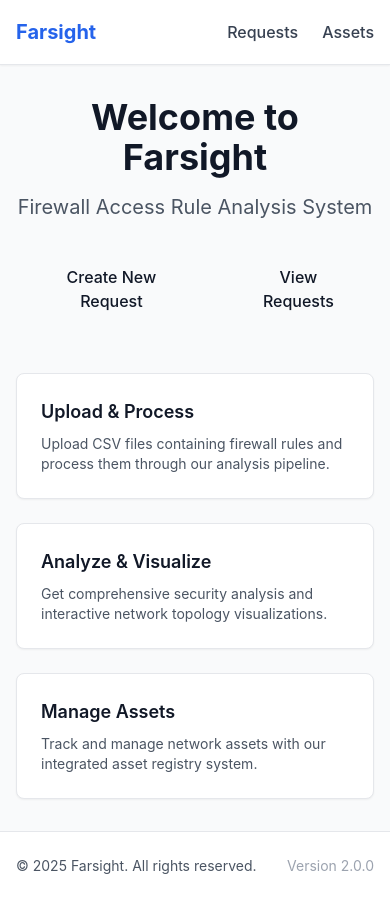
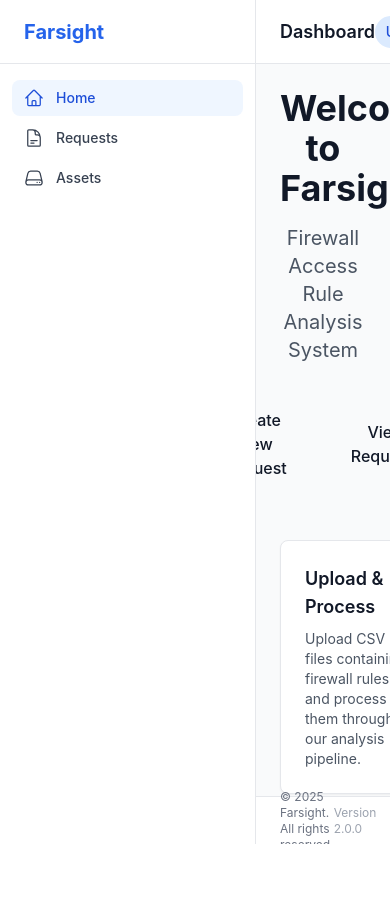
Before and after one commit to FarsightHQ/farsight, a Vue app in the folder frontend/: page / in a window 390 px wide. After the commit the page ends 844 px from the top, so only its background shows below. Built offline with nearby package versions, Linux system fonts and the light colour scheme.

Commit message:
feat: Add initial frontend structure with README, layout components, and responsive design enhancements

```diff
--- a/frontend/src/App.vue
+++ b/frontend/src/App.vue
@@ -1,5 +1,5 @@
 <template>
-  <div id="app" class="min-h-screen bg-gray-50">
+  <div id="app" class="h-screen overflow-hidden bg-gray-50">
     <AppLayout>
       <router-view />
     </AppLayout>
--- a/frontend/src/components/layout/AppFooter.vue
+++ b/frontend/src/components/layout/AppFooter.vue
@@ -1,9 +1,13 @@
 <template>
-  <footer class="bg-white border-t border-gray-200 mt-auto">
-    <div class="container mx-auto px-4 py-6">
-      <div class="flex items-center justify-between text-sm text-gray-600">
-        <p>&copy; {{ currentYear }} Farsight. All rights reserved.</p>
-        <p class="text-gray-400">Version 2.0.0</p>
+  <footer class="h-12 bg-white border-t border-gray-200 flex-shrink-0">
+    <div class="h-full flex items-center justify-between px-6">
+      <div class="flex items-center space-x-4 text-xs text-gray-500">
+        <span>&copy; {{ currentYear }} Farsight. All rights reserved.</span>
+      </div>
+      <div class="flex items-center space-x-4 text-xs text-gray-400">
+        <span>Version 2.0.0</span>
+        <a href="#" class="hover:text-gray-600 transition-colors">Documentation</a>
+        <a href="#" class="hover:text-gray-600 transition-colors">Support</a>
       </div>
     </div>
   </footer>
--- a/frontend/src/components/layout/AppHeader.vue
+++ b/frontend/src/components/layout/AppHeader.vue
@@ -1,32 +1,38 @@
 <template>
-  <header class="bg-white border-b border-gray-200 shadow-sm">
-    <nav class="container mx-auto px-4">
-      <div class="flex items-center justify-between h-16">
-        <router-link to="/" class="flex items-center space-x-2">
-          <h1 class="text-xl font-bold text-primary-600">Farsight</h1>
-        </router-link>
+  <header class="h-16 bg-white border-b border-gray-200 shadow-sm flex-shrink-0">
+    <div class="h-full flex items-center justify-between px-6">
+      <!-- Left: Page Title or Breadcrumb -->
+      <div class="flex items-center">
+        <h2 class="text-lg font-semibold text-gray-900">{{ pageTitle }}</h2>
+      </div>
 
-        <div class="flex items-center space-x-6">
-          <router-link
-            to="/requests"
-            class="text-gray-700 hover:text-primary-600 font-medium transition-colors"
-            active-class="text-primary-600"
-          >
-            Requests
-          </router-link>
-          <router-link
-            to="/assets"
-            class="text-gray-700 hover:text-primary-600 font-medium transition-colors"
-            active-class="text-primary-600"
-          >
-            Assets
-          </router-link>
+      <!-- Right: Navigation and User Menu -->
+      <div class="flex items-center space-x-4">
+        <!-- Additional navigation items can go here -->
+        <div class="flex items-center space-x-2">
+          <!-- User menu placeholder -->
+          <div class="h-8 w-8 rounded-full bg-primary-100 flex items-center justify-center">
+            <span class="text-sm font-medium text-primary-700">U</span>
+          </div>
         </div>
       </div>
-    </nav>
+    </div>
   </header>
 </template>
 
 <script setup>
-// Header component with navigation
+import { computed } from 'vue'
+import { useRoute } from 'vue-router'
+
+const route = useRoute()
+
+const pageTitle = computed(() => {
+  const titles = {
+    '/': 'Dashboard',
+    '/requests': 'FAR Requests',
+    '/requests/new': 'Create Request',
+    '/assets': 'Asset Registry',
+  }
+  return titles[route.path] || 'Farsight'
+})
 </script>
--- a/frontend/src/components/layout/AppLayout.vue
+++ b/frontend/src/components/layout/AppLayout.vue
@@ -1,15 +1,31 @@
 <template>
-  <div class="min-h-screen bg-gray-50">
-    <AppHeader />
-    <main class="container mx-auto px-4 py-8">
-      <slot />
-    </main>
-    <AppFooter />
+  <div class="h-full flex overflow-hidden bg-gray-50">
+    <!-- Sidebar -->
+    <AppSidebar />
+
+    <!-- Main Area (Header + Content + Footer) -->
+    <div class="flex-1 flex flex-col overflow-hidden">
+      <!-- Top Bar Header -->
+      <AppHeader />
+
+      <!-- Main Content Area (Scrollable) -->
+      <main class="flex-1 overflow-y-auto bg-gray-50">
+        <div class="p-6">
+          <slot />
+        </div>
+      </main>
+
+      <!-- Footer -->
+      <AppFooter />
+    </div>
+
+    <!-- Toast Notifications -->
     <Toast />
   </div>
 </template>
 
 <script setup>
+import AppSidebar from './AppSidebar.vue'
 import AppHeader from './AppHeader.vue'
 import AppFooter from './AppFooter.vue'
 import Toast from '../ui/Toast.vue'
--- /dev/null
+++ b/frontend/src/components/layout/AppSidebar.vue
@@ -0,0 +1,55 @@
+<template>
+  <aside class="w-64 bg-white border-r border-gray-200 flex-shrink-0 flex flex-col h-full">
+    <!-- Logo/Branding -->
+    <div class="h-16 flex items-center px-6 border-b border-gray-200">
+      <router-link to="/" class="flex items-center space-x-2">
+        <h1 class="text-xl font-bold text-primary-600">Farsight</h1>
+      </router-link>
+    </div>
+
+    <!-- Navigation Menu -->
+    <nav class="flex-1 overflow-y-auto py-4">
+      <ul class="space-y-1 px-3">
+        <li>
+          <router-link
+            to="/"
+            class="flex items-center px-3 py-2 text-sm font-medium rounded-lg transition-colors"
+            active-class="bg-primary-50 text-primary-700"
+            exact-active-class="bg-primary-50 text-primary-700"
+          >
+            <HomeIcon class="h-5 w-5 mr-3" />
+            <span>Home</span>
+          </router-link>
+        </li>
+        <li>
+          <router-link
+            to="/requests"
+            class="flex items-center px-3 py-2 text-sm font-medium rounded-lg transition-colors text-gray-700 hover:bg-gray-100"
+            active-class="bg-primary-50 text-primary-700"
+          >
+            <DocumentTextIcon class="h-5 w-5 mr-3" />
+            <span>Requests</span>
+          </router-link>
+        </li>
+        <li>
+          <router-link
+            to="/assets"
+            class="flex items-center px-3 py-2 text-sm font-medium rounded-lg transition-colors text-gray-700 hover:bg-gray-100"
+            active-class="bg-primary-50 text-primary-700"
+          >
+            <ServerIcon class="h-5 w-5 mr-3" />
+            <span>Assets</span>
+          </router-link>
+        </li>
+      </ul>
+    </nav>
+  </aside>
+</template>
+
+<script setup>
+import {
+  HomeIcon,
+  DocumentTextIcon,
+  ServerIcon,
+} from '@heroicons/vue/24/outline'
+</script>
--- a/frontend/src/views/Home.vue
+++ b/frontend/src/views/Home.vue
@@ -1,5 +1,5 @@
 <template>
-  <div class="max-w-4xl mx-auto">
+  <div class="max-w-6xl mx-auto">
     <div class="text-center mb-12">
       <h1 class="text-4xl font-bold text-gray-900 mb-4">Welcome to Farsight</h1>
       <p class="text-xl text-gray-600 mb-8">
```
Also changed, not shown: 1 other file (tests, documents, lock files or other folders).
